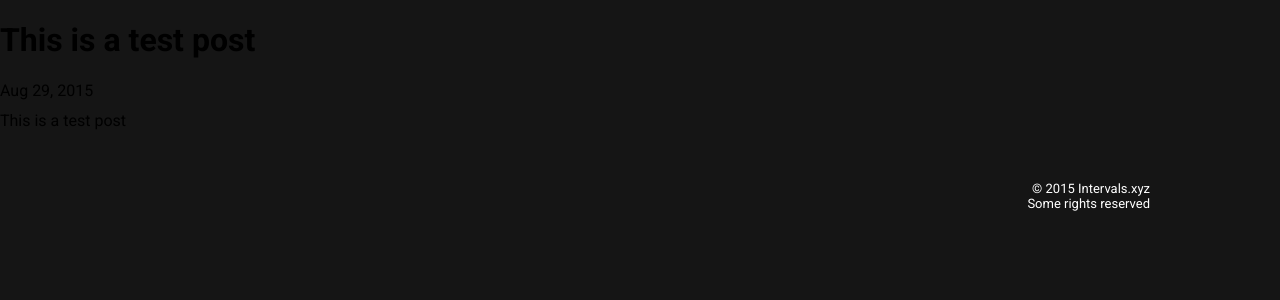
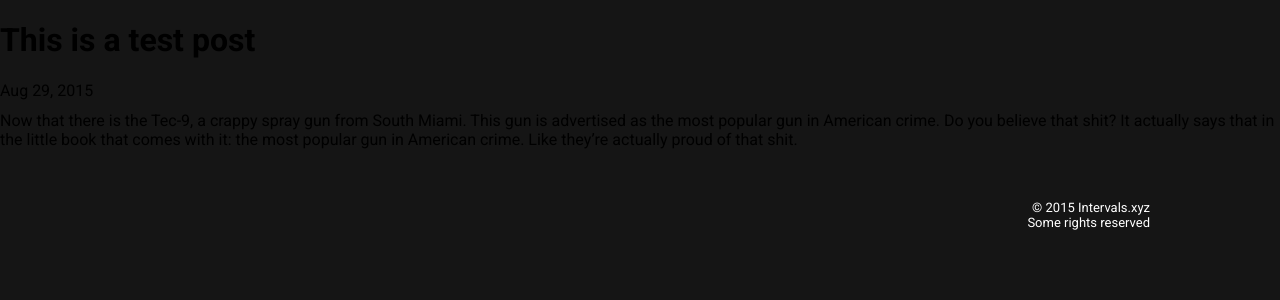
Before and after one commit to intervals-xyz/intervals-xyz.github.io, a Jekyll site: the page built from _posts/2015-08-31-first-post.markdown, in a window 1280 px wide. Shown: the top 300 px of the page. Built offline with Jekyll 4.4.1, drawn with Linux system fonts in a browser that asks for light colours.

Commit message:
Arreglo segundo post dummy

```diff
--- a/_posts/2015-08-31-first-post.markdown
+++ b/_posts/2015-08-31-first-post.markdown
@@ -1,8 +1,10 @@
 ---
 layout: post
 title:  "This is a test post"
+description: "Welcome to Jekyll!"
 date:   2015-08-29 13:53:23
 categories: jekyll update
+image: samuelL.jpg
 ---
 
-This is a test post
+Now that there is the Tec-9, a crappy spray gun from South Miami. This gun is advertised as the most popular gun in American crime. Do you believe that shit? It actually says that in the little book that comes with it: the most popular gun in American crime. Like they're actually proud of that shit.
```
Also changed, not shown: assets/img/samuelL.jpg (added).
